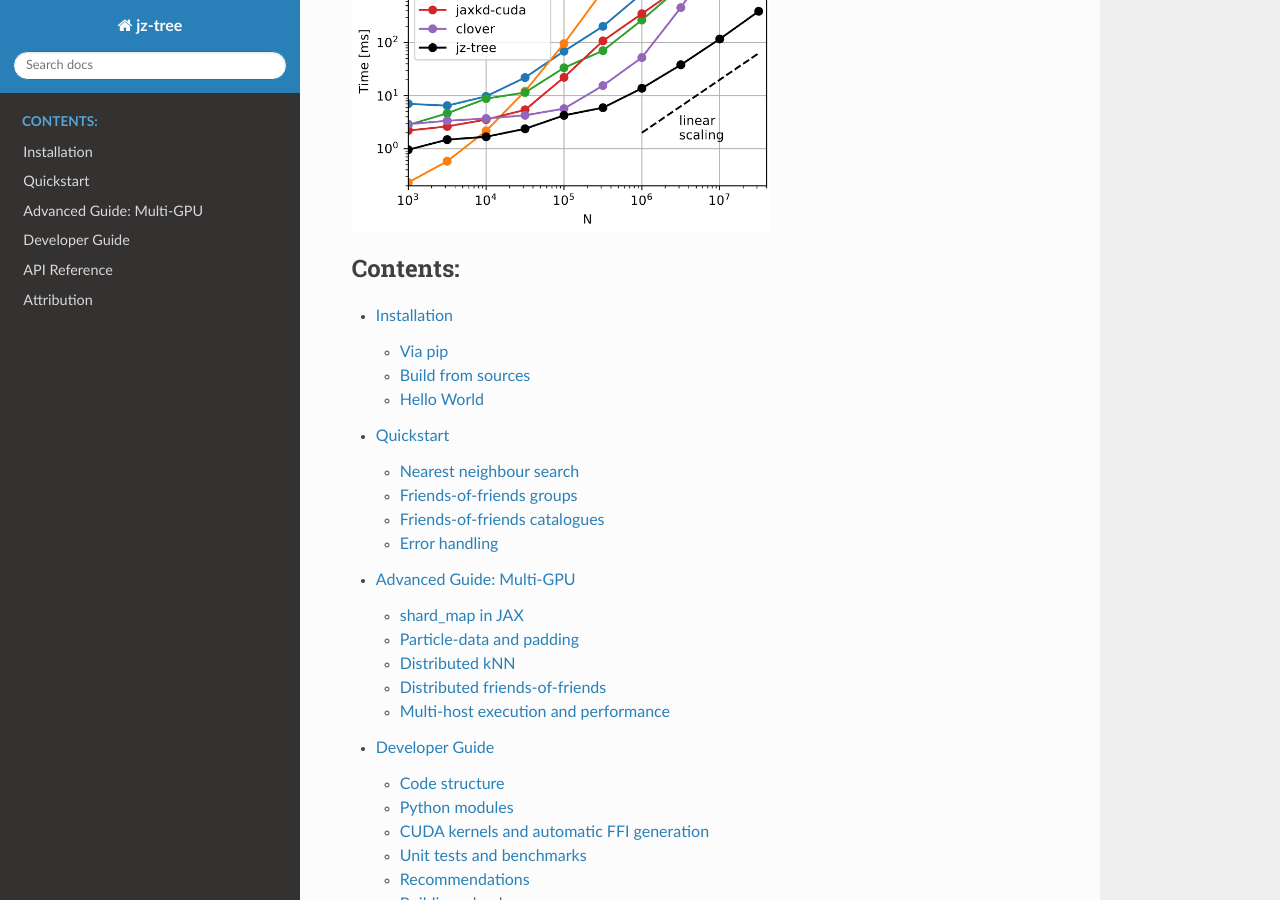
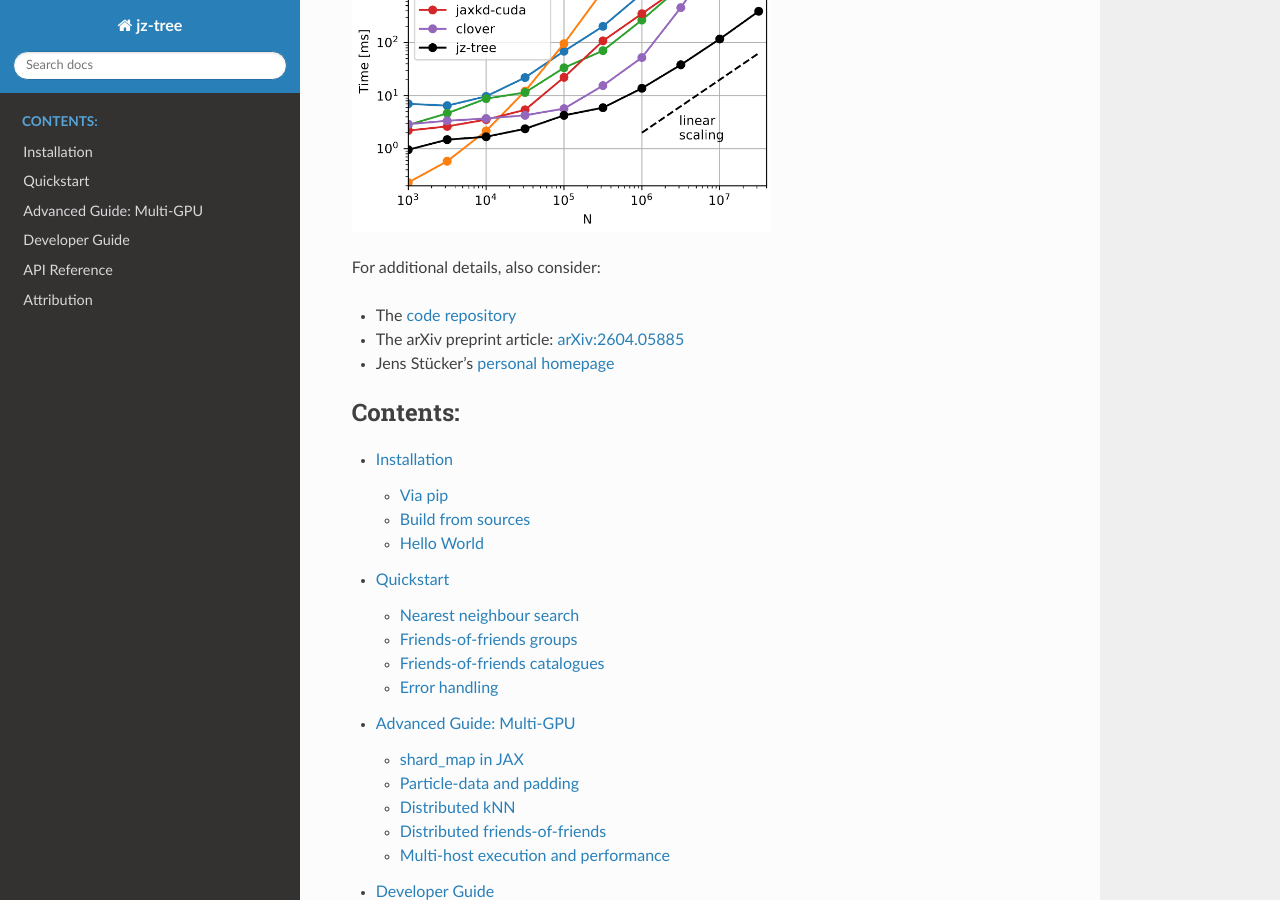
Before and after one commit to jstuecker/jztree, a Sphinx documentation site: the page built from docs/index.rst, in a window 1280 px wide and 900 px high, scrolled down 427 px. Built offline with Sphinx 7.4.7 and the Read the Docs theme 3.1.0, drawn with Linux system fonts in a browser that asks for light colours.

Commit message:
updated arxiv links

```diff
--- a/docs/index.rst
+++ b/docs/index.rst
@@ -12,6 +12,11 @@
 .. image:: _static/knn_libraries_comparison.png
    :width: 60%
 
+For additional details, also consider:
+
+* The `code repository <https://github.com/jstuecker/jztree>`_
+* The arXiv preprint article: `arXiv:2604.05885 <https://arxiv.org/abs/2604.05885>`_
+* Jens Stücker's `personal homepage <https://jstuecker.github.io/>`_
 
 .. toctree::
    :maxdepth: 2
```
Also changed, not shown: docs/attribution.md (+8 -2 lines).
